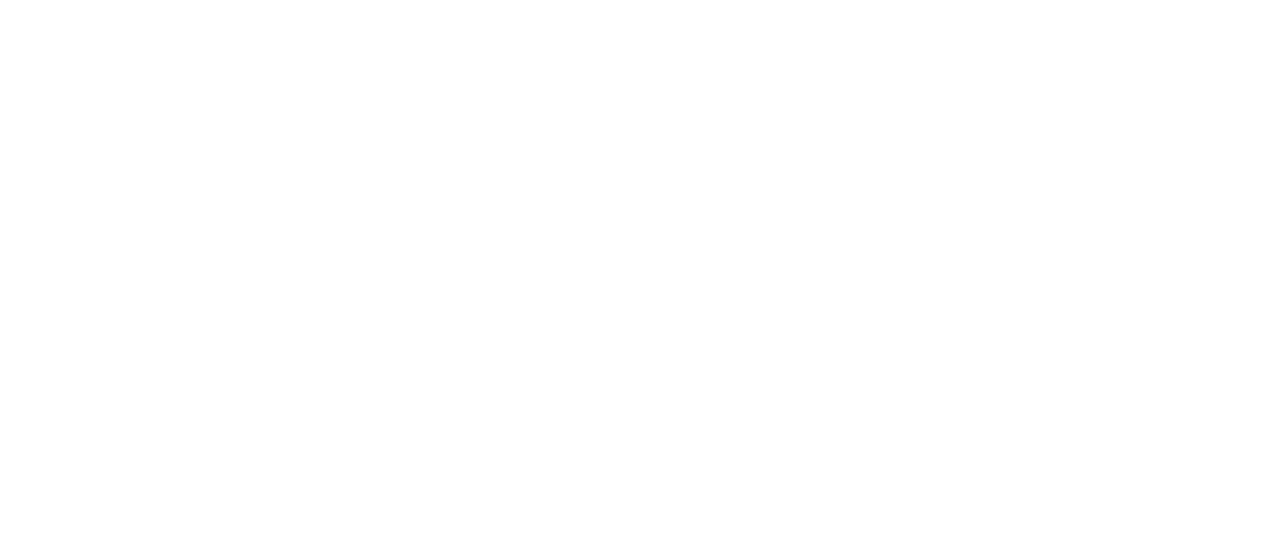
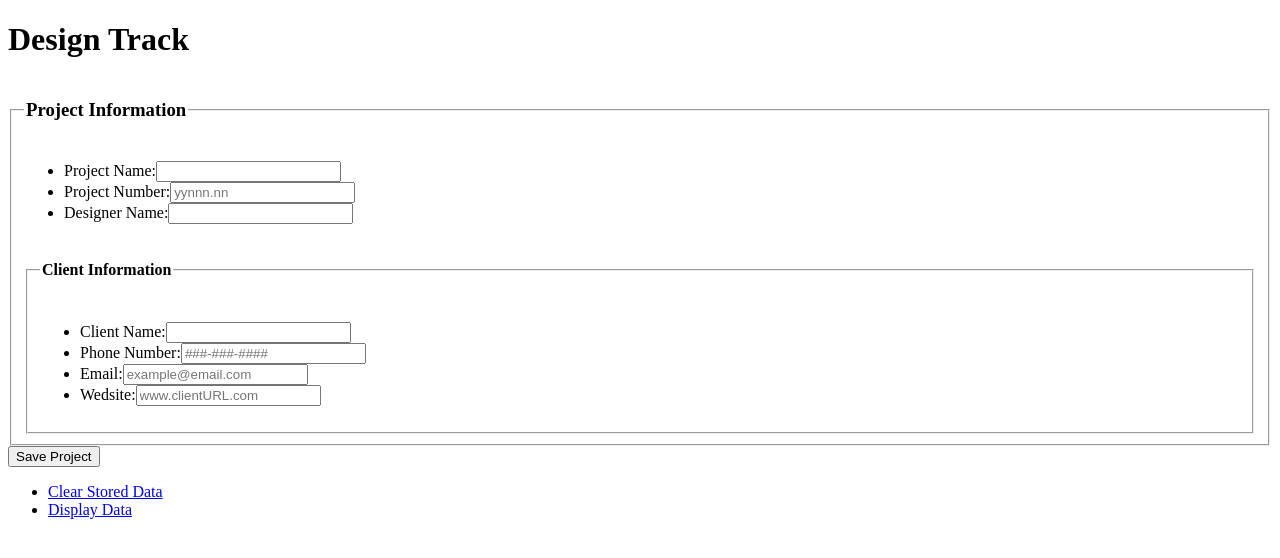
Before and after one commit to daniel-bernal-1980/Bernal_Jairo_project1, a plain HTML site: page additem.html in a window 1280 px wide. Drawn offline with Linux system fonts and the light colour scheme.

Commit message:
Add Item Page - Update 01

```diff
--- a/additem.html
+++ b/additem.html
@@ -1,20 +1,51 @@
 <!DOCtype html>
+
+<!--	VFW - Project 1			-->
+<!--	Jairo Daniel Bernal 	-->
+<!--	VFW 1112				-->
+<!--	12/01/2011				-->
 
 <html>
 	<head>
 		<meta charset="utf-8" />
-		<meta name="description" content="our very first html5 Form." />
-		<meta name="keywords" content="html5, mobile developement, Full Sail University" />
+		<meta name="description" content="Track your design process." />
+		<meta name="keywords" content="design, process, architecture, app" />
 		<meta name="robots" content="index, follow" />
 		<meta name="viewport" content="uasr-scalable=no, width=device-width" />
 		<meta name="HandheldFriendly" content="True" />
 		<meta name="MobileOptimized" content="320" />
-		<title>My First Form</title>
-<!--	<link href="css/styles.css" rel="stylesheet" type="text/css" />		-->
-<!--	<script src="js/main.js" type="text/javascript"></script>	-->
+		<title>Design Track</title>
+<!--	<link href="##" rel="stylesheet" type="text/css" />		-->
+<!--	<script src="##" type="text/javascript"></script>	-->
 	</head>
 	<body>
+		<header><h1>Design Track</h1></header>
+		<form method="post" action="#">
+			<fieldset>
+				<legend><h3>Project Information</h3></legend>
+					<ul>
+						<li><label for="pName">Project Name:</label><input type="text" id="pName" /></li>
+						<li><label for="pNum">Project Number:</label><input type="number" id="pNum" placeholder="yynnn.nn" /></li>
+						<li><label for="dName">Designer Name:</label><input type="text" id="dName" /></li>
+					</ul>
+					<fieldset>
+						<legend><h4>Client Information</h4></legend>
+						<ul>
+							<li><label for="cName">Client Name:</label><input type="text" id="cName" /></li>
+							<li><label for="pNum">Phone Number:</label><input type="number" id="pNum"  placeholder="###-###-####"/></li>
+							<li><label for="email">Email:</label><input type="email" id="email" placeholder="example@email.com"/></li>
+							<li><label for="url">Wedsite:</label><input type="url" id="url" placeholder="www.clientURL.com" /></li>
+						</ul>
+					</fieldset>
+			</fieldset>
 
-
+		<input type="submit" value="Save Project" />
+		</form>
+		<div id="storedData">
+			<ul>
+				<li><a href="##">Clear Stored Data</a></li>
+				<li><a href="##">Display Data</a></li>
+			</ul>
+		</div>
 	</body>
 </html>
```
